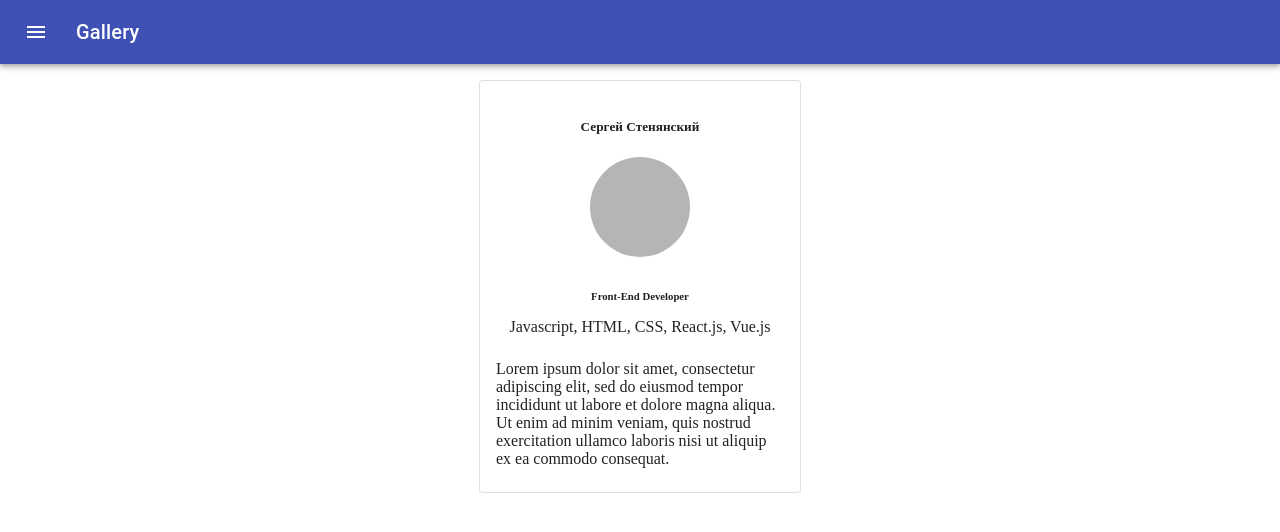
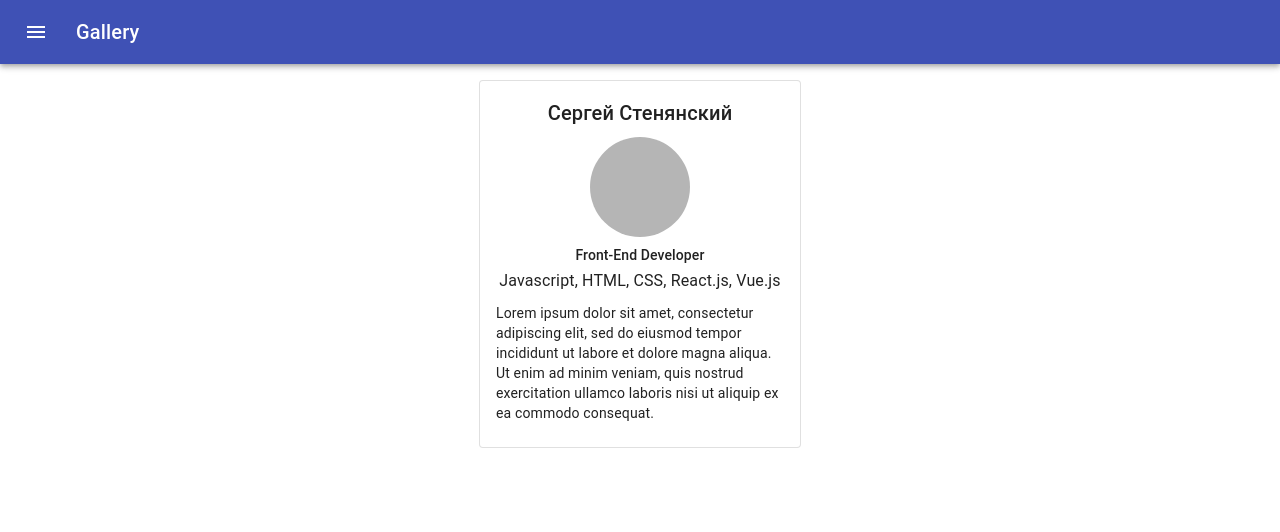
Before and after one commit to SlainMonstersRestInPeace/react-gallery-material-example, a React app: page /about in a window 1280 px wide. Shown: the top 532 px of the page. Built offline with nearby package versions, Linux system fonts and the light colour scheme; the HTML template or start-up script is replaced by a standard one.

Commit message:
fixed text styling after removing bootstrap's default styles

```diff
--- a/src/components/AboutCard.js
+++ b/src/components/AboutCard.js
@@ -6,6 +6,8 @@ import CardContent from '@material-ui/core/CardContent'
 import { makeStyles } from '@material-ui/core/styles'
 
 import classnames from 'classnames'
+
+import Typography from '@material-ui/core/Typography'
 
 const useStyles = makeStyles({
   root: {
@@ -52,13 +54,13 @@ export default () => {
     <div className={classes.root}>
       <Card className={classes.card} variant="outlined">
         <CardContent className={classes.cardContent}>
-          <h5>Сергей Стенянский</h5>
+          <Typography variant="h6" className={classes.mb1}>Сергей Стенянский</Typography>
           <div className={classnames(classes.pfp, classes.mb1)} />
-          <h6 className={classes.mb0}>Front-End Developer</h6>
-          <p className={classes.mb1}>Javascript, HTML, CSS, React.js, Vue.js</p>
-          <p className={classes.mb0}>
+          <Typography variant="subtitle2" className={classes.mb0}>Front-End Developer</Typography>
+          <Typography variant="subtitle1" className={classes.mb1}>Javascript, HTML, CSS, React.js, Vue.js</Typography>
+          <Typography variant="body2" className={classes.mb0}>
           Lorem ipsum dolor sit amet, consectetur adipiscing elit, sed do eiusmod tempor incididunt ut labore et dolore magna aliqua. Ut enim ad minim veniam, quis nostrud exercitation ullamco laboris nisi ut aliquip ex ea commodo consequat.
-          </p>
+          </Typography>
         </CardContent>
       </Card>
     </div>
```
